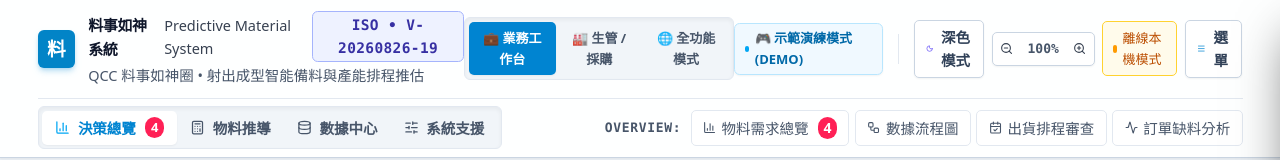
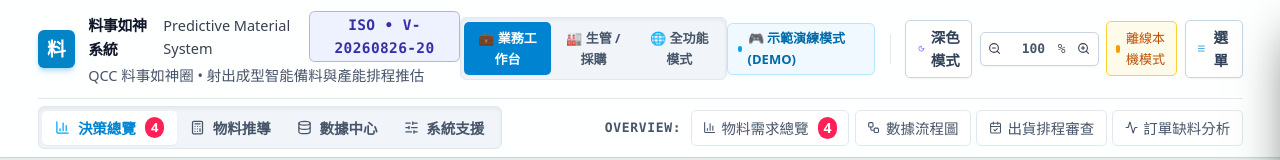
Before and after one commit to Chun-Chieh-Chang/Predictive-Material-System, a React (Vite) app: page / in a window 1280 px wide. Shown: the top 160 px of the page. Built offline with nearby package versions, Linux system fonts and the light colour scheme; no server answers.

Commit message:
feat(ux): 介面縮放支援人工輸入任意百分比（50–300%，Enter/失焦套用、Esc 還原），步進按鈕自動導向相鄰級距

```diff
--- a/src/components/Navbar.tsx
+++ b/src/components/Navbar.tsx
@@ -142,9 +142,21 @@ export const Navbar: React.FC<NavbarProps> = ({
     document.documentElement.style.fontSize = (UI_SCALE_BASE_PX * uiScale / 100) + 'px';
   }, [uiScale]);
   const stepUiScale = (dir: -1 | 1) => {
-    const idx = UI_SCALE_STEPS.indexOf(uiScale);
-    const next = UI_SCALE_STEPS[Math.min(UI_SCALE_STEPS.length - 1, Math.max(0, (idx === -1 ? UI_SCALE_STEPS.indexOf(100) : idx) + dir))];
-    setUiScale(next);
+    if (dir === -1) {
+      const smaller = UI_SCALE_STEPS.filter((s) => s < uiScale);
+      setUiScale(smaller.length ? smaller[smaller.length - 1] : UI_SCALE_STEPS[0]);
+    } else {
+      const larger = UI_SCALE_STEPS.filter((s) => s > uiScale);
+      setUiScale(larger.length ? larger[0] : UI_SCALE_STEPS[UI_SCALE_STEPS.length - 1]);
+    }
+  };
+  // 人工輸入縮放數值（50–300%，Enter／失焦套用、Esc 還原）
+  const [uiScaleInput, setUiScaleInput] = useState<string | null>(null);
+  const commitUiScaleInput = () => {
+    if (uiScaleInput === null) return;
+    const v = Math.round(Number(uiScaleInput));
+    if (!Number.isNaN(v) && v >= 50 && v <= 300) setUiScale(v);
+    setUiScaleInput(null);
   };
 
   // ── 5連擊 Admin 解鎖邏輯 ──────────────────────────────────────────
@@ -402,7 +414,7 @@ export const Navbar: React.FC<NavbarProps> = ({
               {/* UI Scale Control */}
               <div
                 className="hidden sm:flex items-center rounded-lg bg-white dark:bg-slate-900 border border-slate-300 dark:border-slate-800 shadow-xs"
-                title="介面縮放：文字與元件等比縮放（點中間百分比回復 100%）"
+                title="介面縮放：文字與元件等比縮放（可按步進按鈕或直接輸入 50–300%）"
               >
                 <button
                   onClick={() => stepUiScale(-1)}
@@ -413,14 +425,20 @@ export const Navbar: React.FC<NavbarProps> = ({
                 >
                   <ZoomOut className="w-3.5 h-3.5" />
                 </button>
-                <button
-                  onClick={() => setUiScale(100)}
-                  id="nav-ui-scale-label"
-                  title="回復 100%"
-                  className="px-1 py-1.5 min-w-[3rem] text-center text-xs font-bold font-mono text-slate-600 dark:text-slate-300 hover:text-sky-600 dark:hover:text-sky-400 cursor-pointer"
-                >
-                  {uiScale}%
-                </button>
+                <input
+                  value={uiScaleInput ?? String(uiScale)}
+                  onChange={(e) => setUiScaleInput(e.target.value)}
+                  onBlur={commitUiScaleInput}
+                  onKeyDown={(e) => {
+                    if (e.key === 'Enter') (e.target as HTMLInputElement).blur();
+                    if (e.key === 'Escape') setUiScaleInput(null);
+                  }}
+                  inputMode="decimal"
+                  id="nav-ui-scale-input"
+                  title="輸入縮放百分比（50–300，Enter 套用、Esc 還原）"
+                  className="w-[3.25rem] px-1 py-1.5 text-center text-xs font-bold font-mono text-slate-600 dark:text-slate-300 bg-transparent focus:outline-hidden focus:bg-sky-50 dark:focus:bg-sky-950/40 rounded"
+                />
+                <span className="pr-1 text-xs font-mono text-slate-400 select-none">%</span>
                 <button
                   onClick={() => stepUiScale(1)}
                   disabled={uiScale >= UI_SCALE_STEPS[UI_SCALE_STEPS.length - 1]}
--- a/src/utils/version.ts
+++ b/src/utils/version.ts
@@ -4,4 +4,4 @@
  * 集中化管理 PMS 版本常數（MECE 單一真相來源）。
  * 由 sync-version.mjs 與 vite-plugin-git-version 自動即時同步。
  */
-export const PMS_VERSION: string = 'V-20260826-19';
+export const PMS_VERSION: string = 'V-20260826-20';
```
Also changed, not shown: 1 other file (tests, documents, lock files or other folders).
